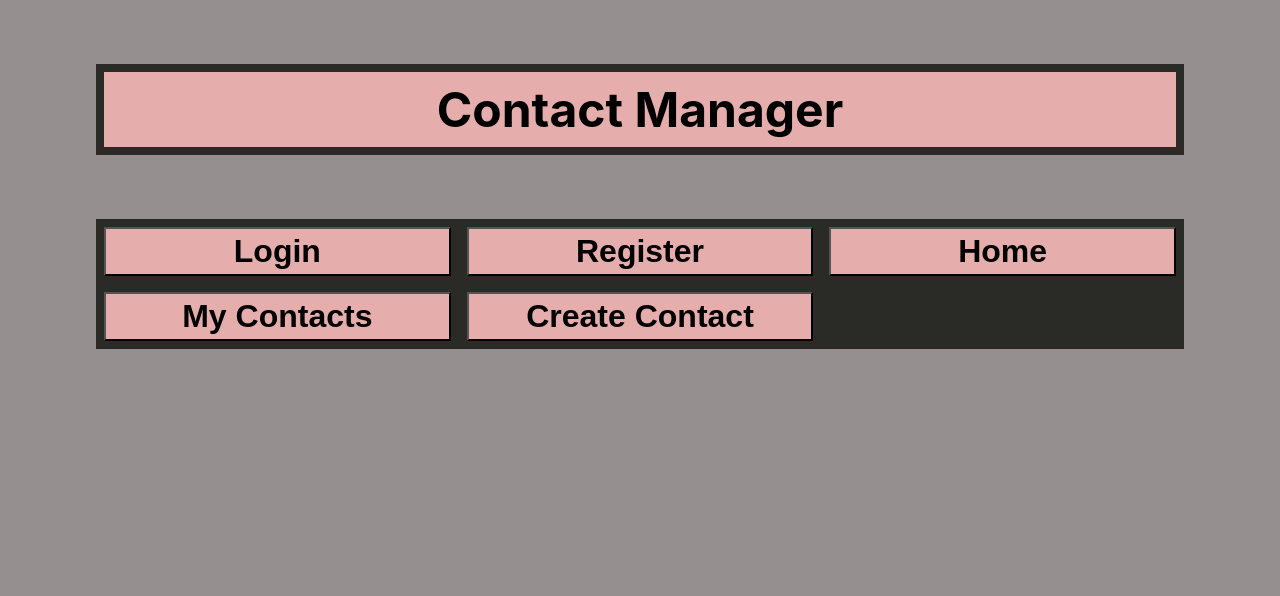
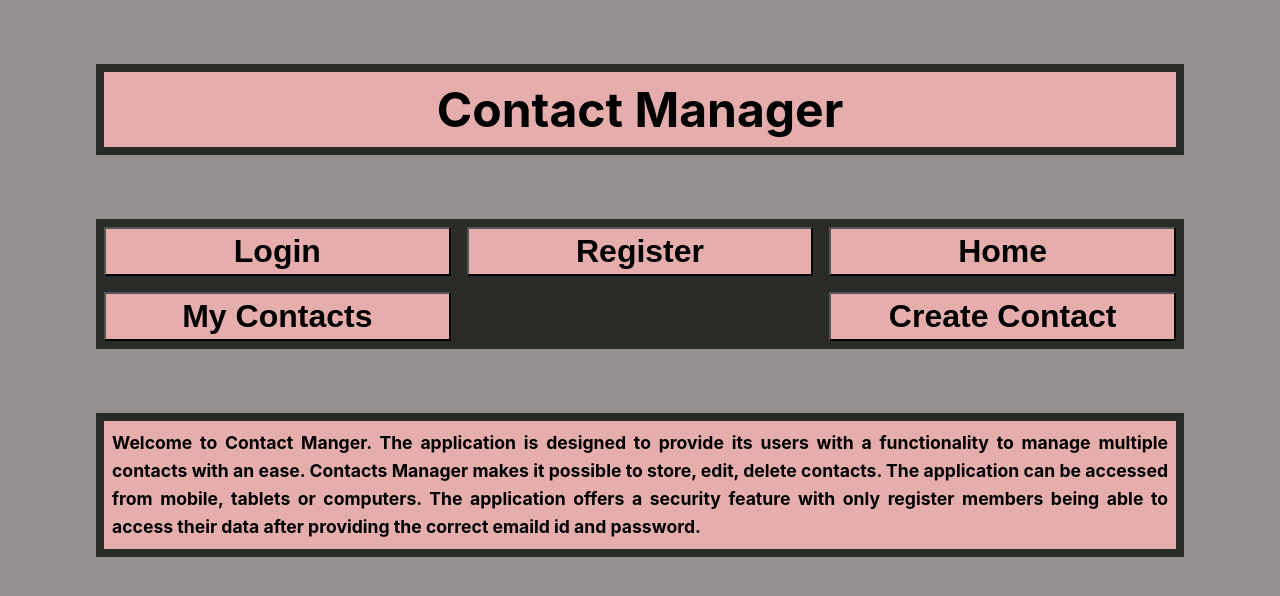
Before and after one commit to finiky/Contact-Manager, a React (Create React App) app in the folder client/: page / in a window 1280 px wide. Shown: the top 596 px of the page. Built offline with nearby package versions, Linux system fonts and the light colour scheme; the HTML template or start-up script is replaced by a standard one.

Commit message:
CSS for header in App.js. Home.js component and its CSS'

```diff
--- a/client/src/App.js
+++ b/client/src/App.js
@@ -1,5 +1,6 @@
 import { Route, Routes, Link } from "react-router-dom";
 import styles from "./App.module.css";
+import Home from "./Home";
 import Login from "./Login";
 import Register from "./Register";
 import Contacts from "./Contacts";
@@ -44,16 +45,17 @@ const App = () => {
             My Contacts
           </Link>
         </button>
-        <button className={styles.button}>
+        <button className={`${styles.button} ${styles.grid}`}>
           <Link className={styles.link} to="/create">
             Create Contact
           </Link>
         </button>
-
       </header>
 
       <Routes>
+        <Route exact path="/" element={<Home />} />
         <Route exact path="/register" element={<Register />} />
+        <Route exact path="/create" element={<CreateContact />} />
         <Route exact path="/contacts" element={<Contacts />} />
         <Route exact path="/contacts/:contactid" element={<Contact />} />
         <Route exact path="/create" element={<CreateContact />} />
--- a/client/src/App.module.css
+++ b/client/src/App.module.css
@@ -21,11 +21,15 @@
   padding-top: 0.25rem;
   padding-bottom: 0.25rem;
 }
+.grid {
+  grid-column-start: 3;
+}
 .link {
   text-decoration: none;
   color: black;
 }
 .heading {
+  font-size: 1.5rem;
   margin-top: 1.5rem;
   margin-bottom: 0;
   padding: 0.5rem;
--- a/client/src/Home.js
+++ b/client/src/Home.js
@@ -1,7 +1,16 @@
+import styles from "./Home.module.css";
 const Home = () => {
-    return (<div>
-
-    </div>)
+  return (
+    <p className={styles.about}>
+      Welcome to Contact Manger. The application is designed to provide its
+      users with a functionality to manage multiple contacts with an ease.
+      Contacts Manager makes it possible to store, edit, delete contacts. The
+      application can be accessed from mobile, tablets or computers. The
+      application offers a security feature with only register members being
+      able to access their data after providing the correct emaild id and
+      password.
+    </p>
+  );
 };
 
 export default Home;
--- /dev/null
+++ b/client/src/Home.module.css
@@ -0,0 +1,11 @@
+.about {
+  overflow-wrap: break-word;
+  word-break: break-word;
+  background-color: #e6adad;
+  font-size: 1.1rem;
+  font-weight: 700;
+  padding: 0.5rem;
+  line-height: 1.75rem;
+  text-align: justify;
+  border: solid 0.5rem rgb(42, 42, 39);
+}
```
